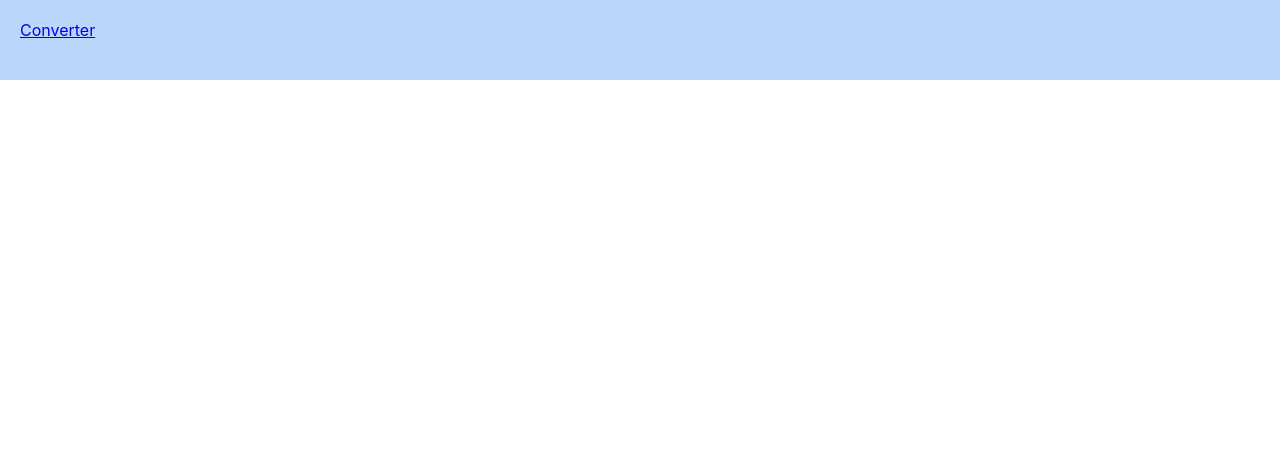
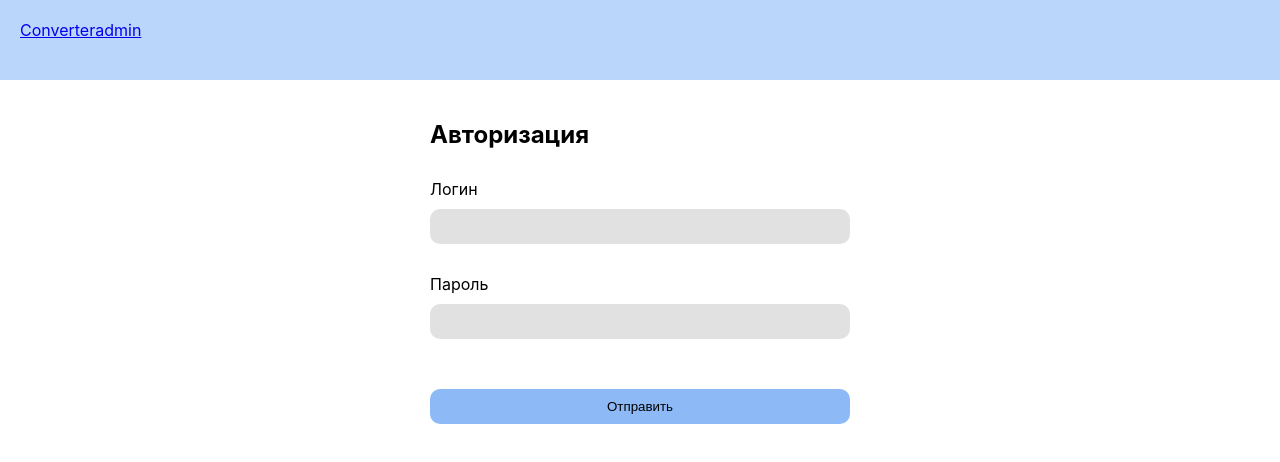
Before and after one commit to Avellow/Currency-Converter, a React (Create React App) app: page /admin in a window 1280 px wide. Shown: the top 462 px of the page. Built offline with nearby package versions, Linux system fonts and the light colour scheme.

Commit message:
feature создать шаблон формы и кастомный инпут

```diff
--- a/src/components/App/App.js
+++ b/src/components/App/App.js
@@ -3,6 +3,7 @@ import style from './App.module.scss'
 import Converter from "../Converter/Converter";
 import Header from "../Header/Header";
 import {Route} from "react-router-dom";
+import Login from "../Login/Login";
 
 function App() {
 
@@ -16,6 +17,12 @@ function App() {
                 component={Converter}
             />
 
+            <Route
+                exact
+                path='/admin'
+                component={Login}
+            />
+
         </div>
     );
 }
--- /dev/null
+++ b/src/components/AuthForm/AuthForm.js
@@ -0,0 +1,24 @@
+import React from "react";
+import style from './AuthForm.module.scss'
+
+const AuthForm = (props) => {
+    const {
+        title,
+        submitText = 'Отправить',
+        children,
+        onSubmit,
+    } = props
+
+    return (
+        <form
+            className={style.container}
+            onSubmit={onSubmit}
+        >
+            <h2>{ title }</h2>
+            { children }
+            <button className={style.submit} type="submit">{ submitText }</button>
+        </form>
+    )
+}
+
+export default AuthForm;
--- /dev/null
+++ b/src/components/AuthForm/AuthForm.module.scss
@@ -0,0 +1,17 @@
+.container {
+  display: flex;
+  flex-direction: column;
+  max-width: 420px;
+  margin: 20px auto;
+
+  div:last-of-type {
+    margin-bottom: 40px;
+  }
+}
+
+.submit {
+  background-color: #8dbaf6;
+  border-radius: 10px;
+  padding: 10px;
+  border: none;
+}
--- /dev/null
+++ b/src/components/AuthInput/AuthInput.js
@@ -0,0 +1,25 @@
+import React from "react";
+import style from './AuthInput.module.scss'
+
+const AuthInput = React.forwardRef((props, ref) => {
+    const {
+        labelText = 'Input',
+        error,
+        ...inputProps
+    } = props
+
+    return (
+        <div className={style.container}>
+            <label>
+                {labelText}
+                <input
+                    ref={ref}
+                    {...inputProps}
+                />
+            </label>
+            {error && <span>Ошибочка</span>}
+        </div>
+    )
+})
+
+export default AuthInput;
--- /dev/null
+++ b/src/components/AuthInput/AuthInput.module.scss
@@ -0,0 +1,26 @@
+.container {
+  display: flex;
+  margin: 10px 0;
+  flex-direction: column;
+
+
+  label {
+
+  }
+
+  input {
+    box-sizing: border-box;
+    width: 100%;
+    margin: 10px 0;
+    padding: 10px;
+    border: none;
+    border-radius: 10px;
+    background-color: rgba(196, 196, 196, 0.5);
+  }
+
+
+  span {
+    color: rgb(250, 75, 75);
+  }
+
+}
--- a/src/components/Header/Header.js
+++ b/src/components/Header/Header.js
@@ -6,6 +6,7 @@ const Header = () => {
     return (
         <div className={style.container}>
             <NavLink to='/converter'>Converter</NavLink>
+            <NavLink to='/admin'>admin</NavLink>
         </div>
     )
 }
--- /dev/null
+++ b/src/components/Login/Login.js
@@ -0,0 +1,31 @@
+import React from "react";
+import style from './Login.module.scss'
+import {useForm} from "react-hook-form";
+import AuthInput from "../AuthInput/AuthInput";
+import AuthForm from "../AuthForm/AuthForm";
+
+const Login = (props) => {
+
+    const { register, handleSubmit, watch, formState: { errors } } = useForm({mode: "onBlur"});
+
+
+    const onSubmit = data => console.log(data)
+
+    return (
+        <AuthForm title='Авторизация' onSubmit={handleSubmit(onSubmit)}>
+            <AuthInput
+                labelText='Логин'
+                error={errors.name}
+                {...register('name', {maxLength: 5})}
+            />
+            <AuthInput
+                labelText='Пароль'
+                {...register('password')}
+                type='password'
+                error={errors.password}
+            />
+        </AuthForm>
+    )
+}
+
+export default Login;
```
Also changed, not shown: src/components/Login/Login.module.scss (added).
